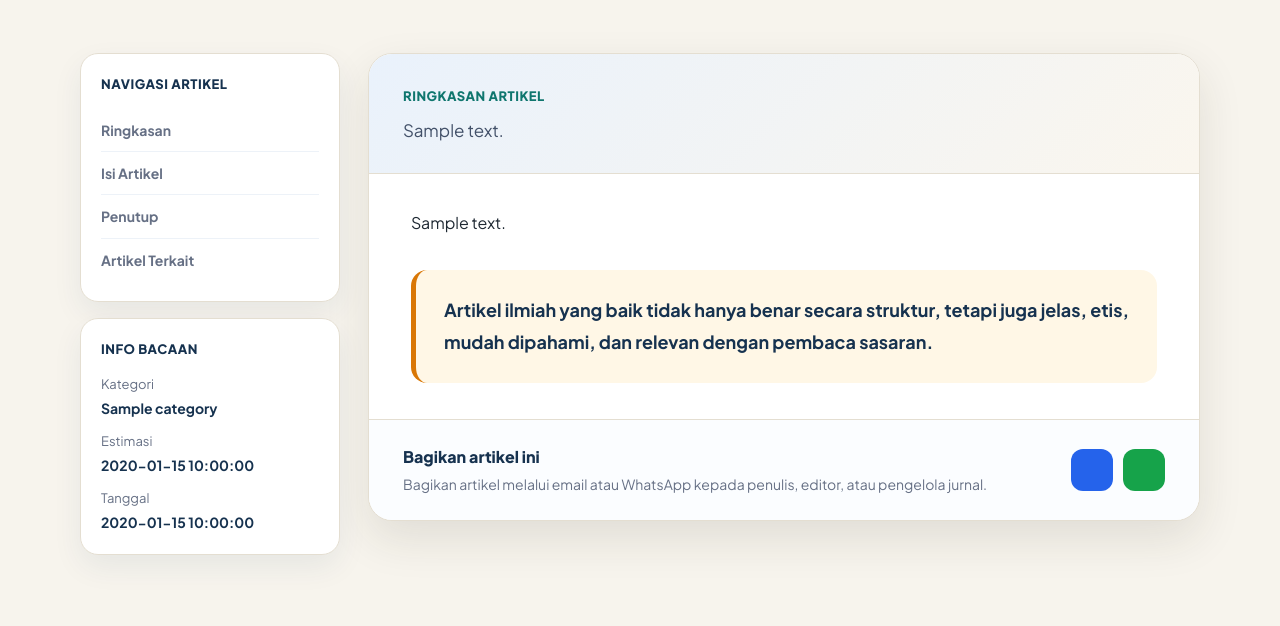
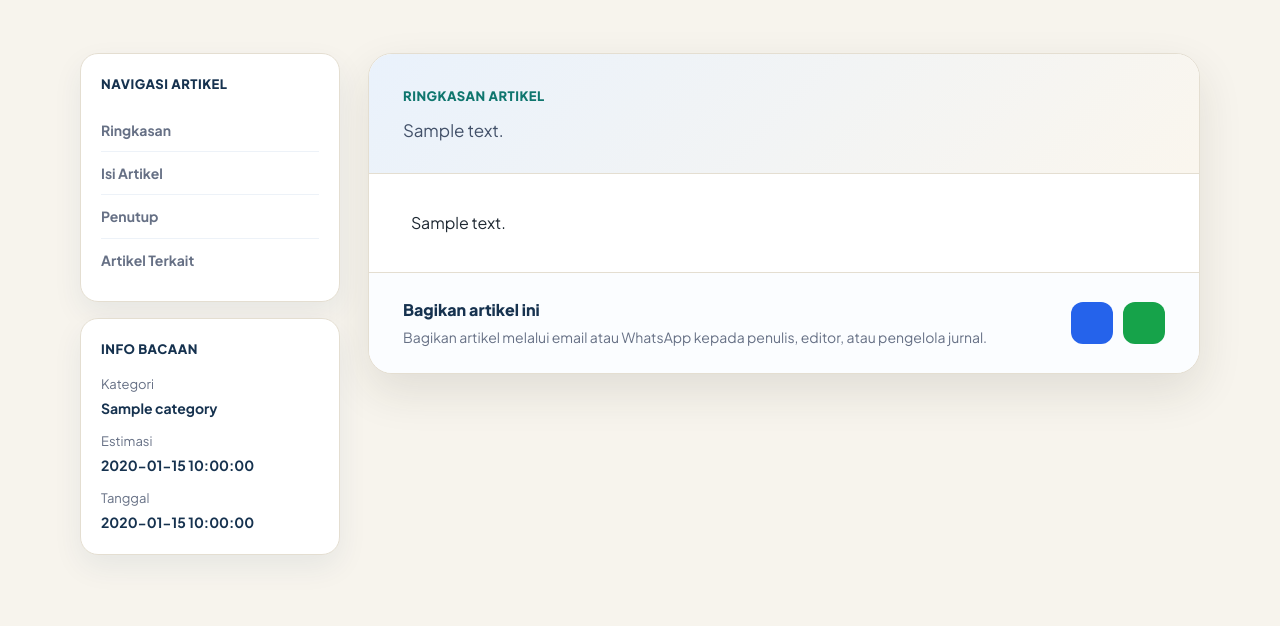
Before and after one commit to kodingsil-lab/plpi-public, a CodeIgniter 4 app: the page made by app/Views/public/articles/detail.php in a window 1280 px wide. Shown: the part 915-1541 px from the top of the page. Run offline with PHP 8.4 and a stand-in for CodeIgniter, Linux system fonts and the light colour scheme; the template is opened without the code that fills it: most values are stand-ins (such as "Sample title", 1, 10 or a date in 2020); grey boxes marked "Sample" are stand-in pictures; some libraries are stand-ins or nearby versions.

Commit message:
Update detail.php

```diff
--- a/app/Views/public/articles/detail.php
+++ b/app/Views/public/articles/detail.php
@@ -8,10 +8,6 @@ $shareTitle = $article['title'];
 $emailSubject = rawurlencode($shareTitle);
 $emailBody = rawurlencode($shareTitle . "\n\n" . $shareUrl);
 $whatsappText = rawurlencode($shareTitle . "\n" . $shareUrl);
-$plainContent = trim(strip_tags((string) ($article['content_html'] ?? '')));
-$paragraphs = array_filter(array_map('trim', (array) ($article['content'] ?? [])));
-$hasArticleContent = $plainContent !== ''
-    || ($paragraphs !== [] && implode(' ', $paragraphs) !== 'Artikel belum memiliki isi.');
 ?>
 
 <section class="article-hero-new">
@@ -95,11 +91,6 @@ $hasArticleContent = $plainContent !== ''
                     <?php endforeach; ?>
                 <?php endif; ?>
 
-                <?php if ($hasArticleContent): ?>
-                    <blockquote id="penutup">
-                        Artikel ilmiah yang baik tidak hanya benar secara struktur, tetapi juga jelas, etis, mudah dipahami, dan relevan dengan pembaca sasaran.
-                    </blockquote>
-                <?php endif; ?>
             </div>
 
             <div class="article-share">
```
